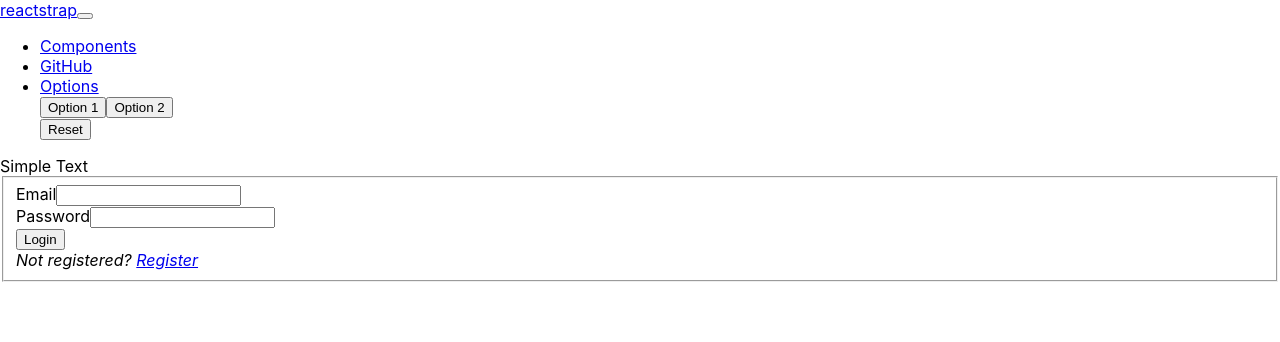
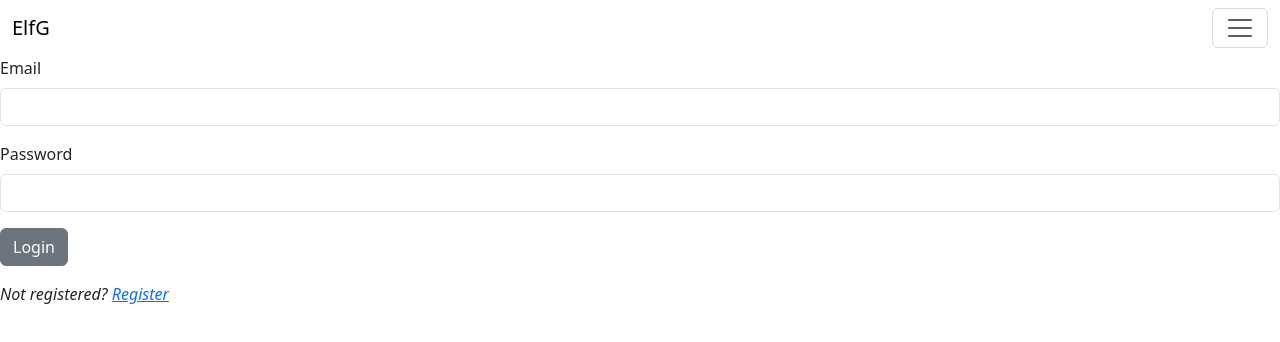
Before and after one commit to JamesB0907/ElfG, a React (Create React App) app in the folder client/: page /login in a window 1280 px wide. Shown: the top 342 px of the page. Built offline with nearby package versions, Linux system fonts and the light colour scheme.

Commit message:
added the ability to see group snippets, and see snippets of groups that the users has joined

```diff
--- a/client/src/components/App.js
+++ b/client/src/components/App.js
@@ -4,6 +4,7 @@ import NavBar from "./NavBar";
 import { ApplicationViews } from "./ApplicationViews";
 import { useEffect } from 'react';
 import Authorize from './Authorize';
+import 'bootstrap/dist/css/bootstrap.min.css';
 
 function App() {
     const [isLoggedIn, setIsLoggedIn] = useState(true);
--- a/client/src/components/ApplicationViews.js
+++ b/client/src/components/ApplicationViews.js
@@ -1,10 +1,13 @@
-import { Routes } from "react-router-dom"
+import { Route, Routes } from "react-router-dom"
+import { Button } from "reactstrap"
+import { logout } from "./managers/UserManager"
+import { GroupPage } from "./groups/GroupPage"
 
 
 export const ApplicationViews = () => {
     return(
         <Routes>
-            <></>
+            <Route path="/" element={<GroupPage />} />
         </Routes>
     )
 }
--- a/client/src/components/NavBar.js
+++ b/client/src/components/NavBar.js
@@ -5,14 +5,9 @@ import {
   NavbarToggler,
   NavbarBrand,
   Nav,
-  NavItem,
-  NavLink,
-  UncontrolledDropdown,
-  DropdownToggle,
-  DropdownMenu,
-  DropdownItem,
-  NavbarText,
+  Button
 } from 'reactstrap';
+import { logout } from './managers/UserManager';
 
 function NavBar(args) {
   const [isOpen, setIsOpen] = useState(false);
@@ -22,31 +17,12 @@ function NavBar(args) {
   return (
     <div>
       <Navbar {...args}>
-        <NavbarBrand href="/">reactstrap</NavbarBrand>
+        <NavbarBrand href="/">ElfG</NavbarBrand>
         <NavbarToggler onClick={toggle} />
         <Collapse isOpen={isOpen} navbar>
           <Nav className="me-auto" navbar>
-            <NavItem>
-              <NavLink href="/components/">Components</NavLink>
-            </NavItem>
-            <NavItem>
-              <NavLink href="https://github.com/reactstrap/reactstrap">
-                GitHub
-              </NavLink>
-            </NavItem>
-            <UncontrolledDropdown nav inNavbar>
-              <DropdownToggle nav caret>
-                Options
-              </DropdownToggle>
-              <DropdownMenu right>
-                <DropdownItem>Option 1</DropdownItem>
-                <DropdownItem>Option 2</DropdownItem>
-                <DropdownItem divider />
-                <DropdownItem>Reset</DropdownItem>
-              </DropdownMenu>
-            </UncontrolledDropdown>
+            <Button onClick={logout}>logout</Button>
           </Nav>
-          <NavbarText>Simple Text</NavbarText>
         </Collapse>
       </Navbar>
     </div>
--- /dev/null
+++ b/client/src/components/groups/Group.js
@@ -0,0 +1,13 @@
+import React from 'react'
+import { Card, CardBody, CardTitle, CardText } from 'reactstrap'
+
+export const Group = ({ group }) => {
+  return (
+    <Card>
+      <CardBody>
+        <CardTitle><b><em>{group.name}</em></b></CardTitle>
+        <CardText>{group.description}</CardText>
+      </CardBody>
+    </Card>
+  )
+}
--- /dev/null
+++ b/client/src/components/groups/GroupList.js
@@ -0,0 +1,18 @@
+import React from 'react'
+import { Container, Row, Col } from 'reactstrap'
+import { Group } from './Group'
+
+export const GroupList = ({ groups }) => {
+  return (
+      <Container>
+      <Row>
+        <h1>Join A New Adventure</h1>
+        {groups.map((group) => (
+          <Col key={group.id} xs="12" md="6" lg="4">
+            <Group group={group} />
+          </Col>
+        ))}
+      </Row>
+    </Container>
+  )
+}
--- /dev/null
+++ b/client/src/components/groups/GroupPage.css
@@ -0,0 +1,3 @@
+.GroupPage {
+    display: flex;
+}
--- /dev/null
+++ b/client/src/components/groups/GroupPage.js
@@ -0,0 +1,28 @@
+import React, { useState, useEffect } from 'react'
+import { GroupList } from './GroupList'
+import { UserGroupList } from './UserGroupList'
+import { getAllGroups } from '../managers/GroupManager'
+import { getGroupsByUserId } from '../managers/UserManager'
+
+export const GroupPage = () => {
+  const [allGroups, setAllGroups] = useState([])
+  const [userGroups, setUserGroups] = useState([])
+  const loggedInUser = JSON.parse(localStorage.getItem('user'))
+
+  useEffect(() => {
+    getAllGroups().then((data) => setAllGroups(data));
+  }, [])
+
+  useEffect(() => {
+    if (loggedInUser) {
+      getGroupsByUserId(loggedInUser.id).then((userGroups) => setUserGroups(userGroups));
+    }
+  }, [loggedInUser])
+
+  return (
+    <div>
+      <GroupList groups={allGroups} />
+      {loggedInUser && <UserGroupList userGroups={userGroups} />}
+    </div>
+  )
+}
--- /dev/null
+++ b/client/src/components/groups/UserGroupList.js
@@ -0,0 +1,18 @@
+import React from 'react'
+import { Group } from './Group'
+import { Col, Container, Row } from 'reactstrap'
+
+export const UserGroupList = ({ userGroups }) => {
+  return (
+    <Container>
+      <h2>Your Groups</h2>
+        <Row>
+      {userGroups.map((group) => (
+        <Col key={group.id} xs="12" md="6" lg="4">
+            <Group group={group} />
+        </Col>
+        ))}
+        </Row>
+      </Container>
+  )
+}
```
